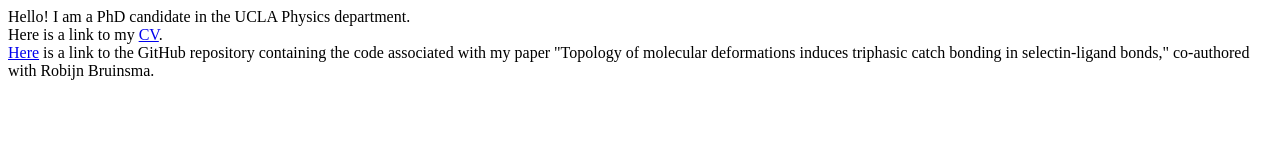
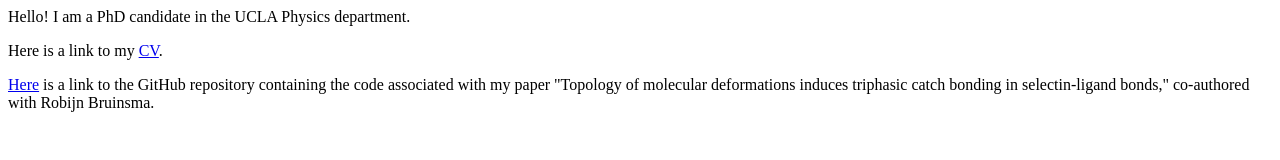
Before and after one commit to cbarkan1/cbarkan1.github.io, a plain HTML site: page index.html in a window 1280 px wide. Drawn offline with Linux system fonts and the light colour scheme.

Commit message:
Update index.html

```diff
--- a/index.html
+++ b/index.html
@@ -1,3 +1,5 @@
-Hello! I am a PhD candidate in the UCLA Physics department. <br>
-Here is a link to my <a href="CV.pdf" download>CV</a>. <br>
-<a href="https://github.com/cbarkan1/Selectin_catch_bonding.git">Here</a> is a link to the GitHub repository containing the code associated with my paper "Topology of molecular deformations induces triphasic catch bonding in selectin-ligand bonds," co-authored with Robijn Bruinsma.
+<p> Hello! I am a PhD candidate in the UCLA Physics department. </p>
+<p>Here is a link to my <a href="CV.pdf" download>CV</a>. </p>
+<p><a href="https://github.com/cbarkan1/Selectin_catch_bonding.git">Here</a> is a link to the GitHub repository containing
+  the code associated with my paper "Topology of molecular deformations induces triphasic catch bonding in selectin-ligand
+  bonds," co-authored with Robijn Bruinsma.</p>
```
